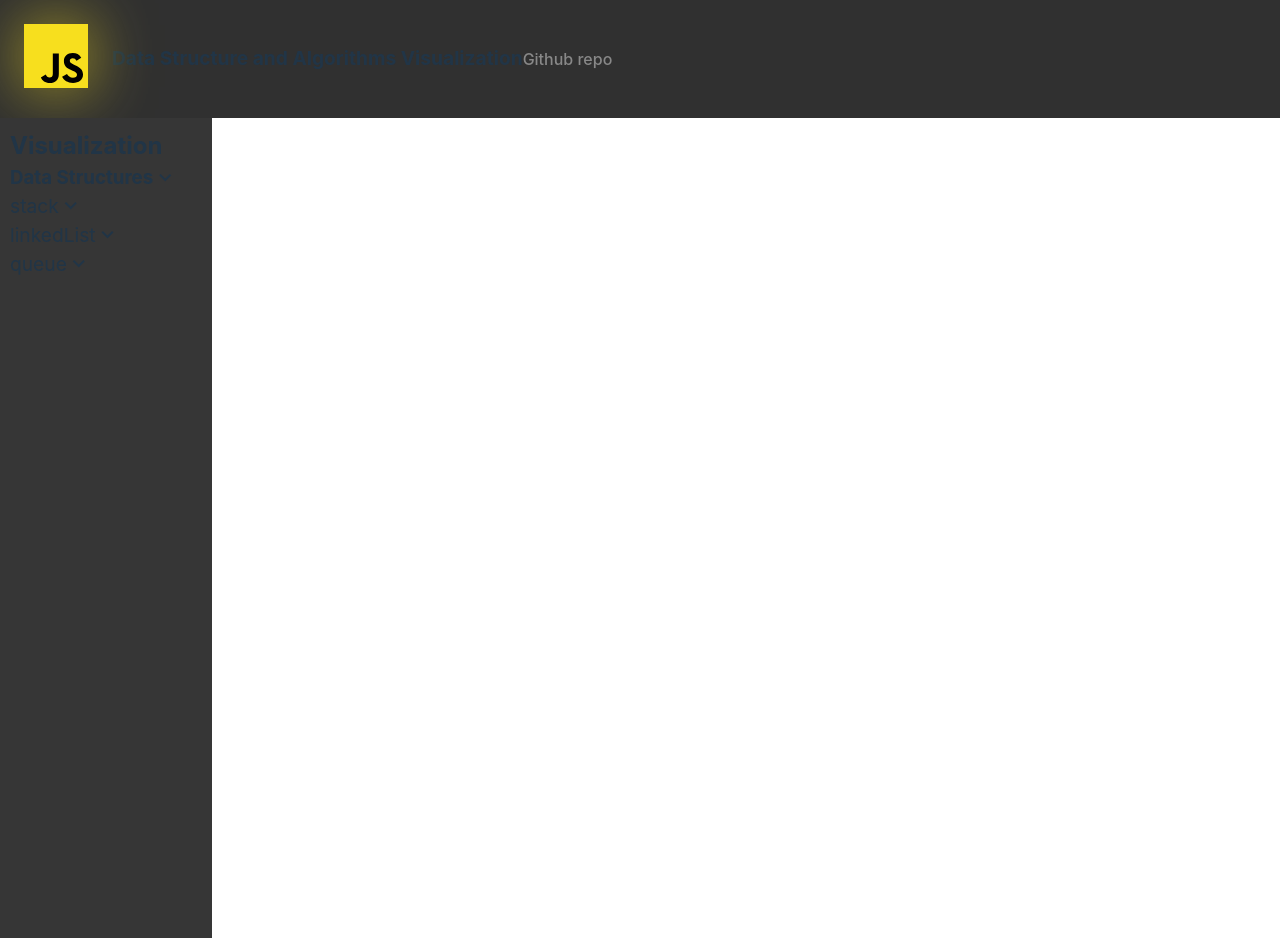
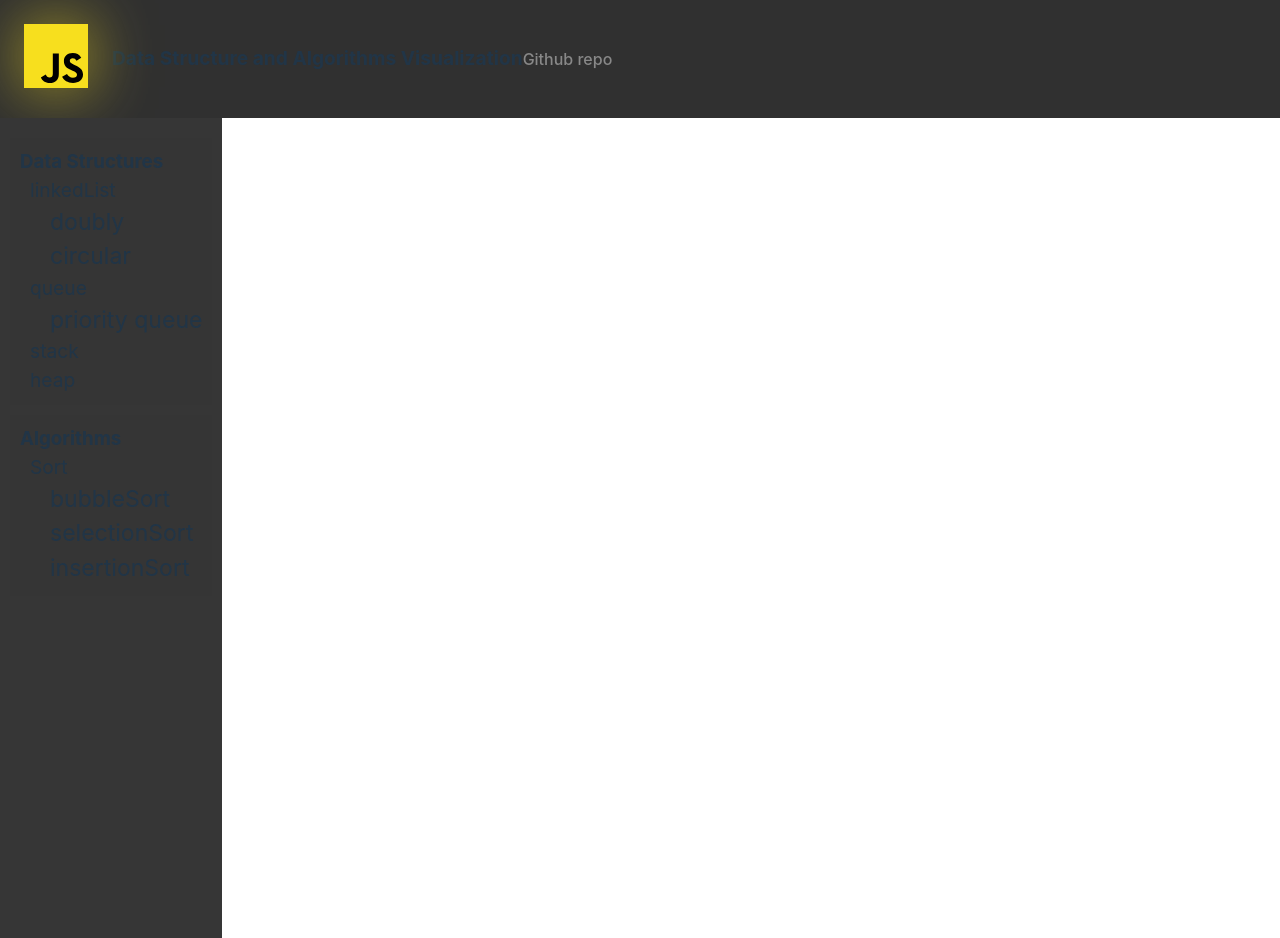
Before and after one commit to m1liaron/DAS-visualization, a website built with Vite: page index.html in a window 1280 px wide. Built offline with nearby package versions, Linux system fonts and the light colour scheme.

Commit message:
feat: render nested list in navigation bar
Took 19 minutes

```diff
--- a/src/components/navigationRender.js
+++ b/src/components/navigationRender.js
@@ -1,49 +1,49 @@
 export function navigationRender(algorithms, dataStructures) {
     const nav = document.getElementById("sidebar");
-    nav.innerHTML = "<h2>Visualization</h2>";
+    nav.innerHTML = "";
 
-    function createSection(titleText, items) {
-        const section = document.createElement("section");
+    const dsSection = document.createElement("section");
+    dsSection.classList.add("nav-section");
+    const dsTitle = document.createElement("h3");
+    dsTitle.textContent = "Data Structures";
+    dsSection.appendChild(dsTitle);
 
-        const titleContainer = document.createElement("div");
-        titleContainer.classList.add("flex");
-        const title = document.createElement("h3");
-        title.textContent = titleText;
+    // Create a nested list for data structures
+    const dsList = createList(dataStructures, "children");
+    dsSection.appendChild(dsList);
 
-        const arrowItem = document.createElement("span");
-        arrowItem.className = 'material-symbols-outlined';
-        arrowItem.textContent = "keyboard_arrow_down";
-        arrowItem.setAttribute("data-view", titleText);
+    // --- Algorithms Section ---
+    const algSection = document.createElement("section");
+    algSection.classList.add("nav-section");
+    const algTitle = document.createElement("h3");
+    algTitle.textContent = "Algorithms";
+    algSection.appendChild(algTitle);
 
-        titleContainer.appendChild(title);
-        titleContainer.appendChild(arrowItem);
+    // Create a nested list for algorithms
+    const algList = createList(algorithms, "children");
+    algSection.appendChild(algList);
 
-        section.appendChild(titleContainer);
 
-        const listEl = document.createElement("ul");
-        items.forEach(itemData => {
-            const listContainer = document.createElement("div");
-            listContainer.classList.add("flex");
-            const listItem = document.createElement("li");
-            listItem.setAttribute("data-view", itemData.name);
-            listItem.textContent = itemData.name;
-
-            const arrowItem = document.createElement("span");
-            arrowItem.className = 'material-symbols-outlined';
-            arrowItem.textContent = "keyboard_arrow_down";
-            arrowItem.setAttribute("data-view", itemData.name);
-
-            listContainer.appendChild(listItem);
-            listContainer.appendChild(arrowItem);
-            listEl.appendChild(listContainer);
-        });
-        section.appendChild(listEl);
-        return section;
-    }
-
-    const dataStructuresSection = createSection("Data Structures", dataStructures);
-
-    nav.appendChild(dataStructuresSection);
-    // nav.appendChild(algorithmsSection);
+    nav.appendChild(dsSection);
+    nav.appendChild(algSection);
     return nav;
 }
+
+function createList(items, childKey, nestedClass = '') {
+    const ul = document.createElement("ul");
+    items.forEach((item) => {
+        const li = document.createElement("li");
+        if(nestedClass) {
+            li.classList.add(nestedClass);
+        }
+        li.setAttribute("data-view", item.name);
+        li.textContent = item.name;
+
+        if(item[childKey] && Array.isArray(item[childKey]) && item[childKey].length) {
+            const nestedUl = createList(item[childKey], childKey, 'nested-item');
+            li.appendChild(nestedUl);
+        }
+        ul.appendChild(li);
+    })
+    return ul;
+}
--- a/src/data/algorithms.js
+++ b/src/data/algorithms.js
@@ -1,9 +1,9 @@
 const algorithmsPath = '../algorithms/'
 
-const algorithms = {
-    sort: {
+const algorithms = [
+   {
         name: 'Sort',
-        algorithms: [
+        children: [
             {
                 name: 'bubbleSort', module: `${algorithmsPath}bubbleSort`
             },
@@ -15,6 +15,6 @@ const algorithms = {
             },
         ]
     }
-}
+]
 
 export { algorithms };
--- a/src/data/dataStructures.js
+++ b/src/data/dataStructures.js
@@ -1,9 +1,24 @@
 const dataStructuresPath = '../dataStructures/';
 
 const dataStructures = [
+    {
+        name: 'linkedList',
+        module: `${dataStructuresPath}linkedList.js`,
+        children: [
+            { name: 'doubly', module: `${dataStructuresPath}doublyLinkedList.js` },
+            { name: 'circular', module: `${dataStructuresPath}circularLinkedList.js` }
+        ]
+    },
+    {
+        name: 'queue',
+        module: `${dataStructuresPath}queue.js`,
+        children: [
+            { name: 'priority queue', module: `${dataStructuresPath}priorityQueue.js` }
+        ]
+    },
     { name: 'stack', module: `${dataStructuresPath}stack.js` },
-    { name: 'linkedList', module: `${dataStructuresPath}linkedList.js` },
-    { name: 'queue', module: `${dataStructuresPath}queue.js` },
+    { name: 'heap', module: `${dataStructuresPath}heap.js` }
 ];
 
+
 export { dataStructures }
--- a/src/style.css
+++ b/src/style.css
@@ -36,7 +36,7 @@ body {
 }
 
 ul {
-  margin: 0;
+  margin: 0 0 0 10px;
   padding: 0;
 }
 
@@ -143,8 +143,14 @@ button:focus-visible {
   display: flex;
   flex-direction: column;
   position: absolute;
-  width: 15%;
+  min-width: 15%;
   height: 100%;
+}
+
+.nav-section {
+  background-color: #3030302D;
+  margin-top: 10px;
+  padding: 10px;
 }
 
 .flex {
@@ -154,6 +160,10 @@ button:focus-visible {
 
 span.material-symbols-outlined {
   cursor: pointer;
+}
+
+.nested-item {
+  margin-left: 10px;
 }
 
 @media (max-width: 768px) {
```
